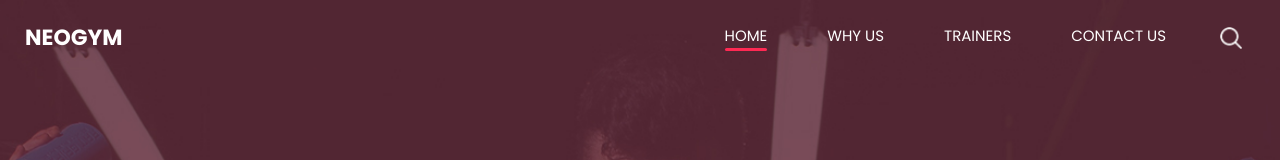
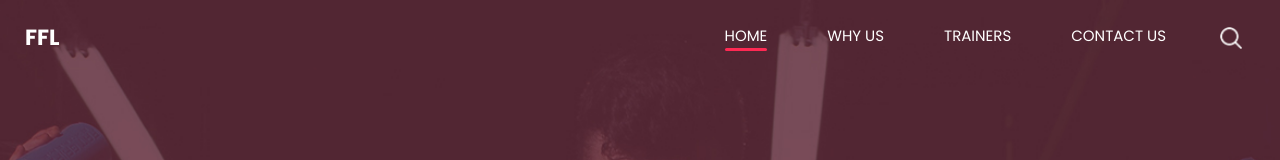
Before and after one commit to aja1945/capstone-project, a plain HTML site: page index.html in a window 1280 px wide. Shown: the top 160 px of the page. Drawn offline with nearby package versions, Linux system fonts and the light colour scheme.

Commit message:
Update index.html

```diff
--- a/index.html
+++ b/index.html
@@ -36,7 +36,7 @@
         <nav class="navbar navbar-expand-lg custom_nav-container ">
           <a class="navbar-brand" href="index.html">
             <span>
-              Neogym
+              FFL
             </span>
           </a>
           <button class="navbar-toggler" type="button" data-toggle="collapse" data-target="#navbarSupportedContent" aria-controls="navbarSupportedContent" aria-expanded="false" aria-label="Toggle navigation">
```
